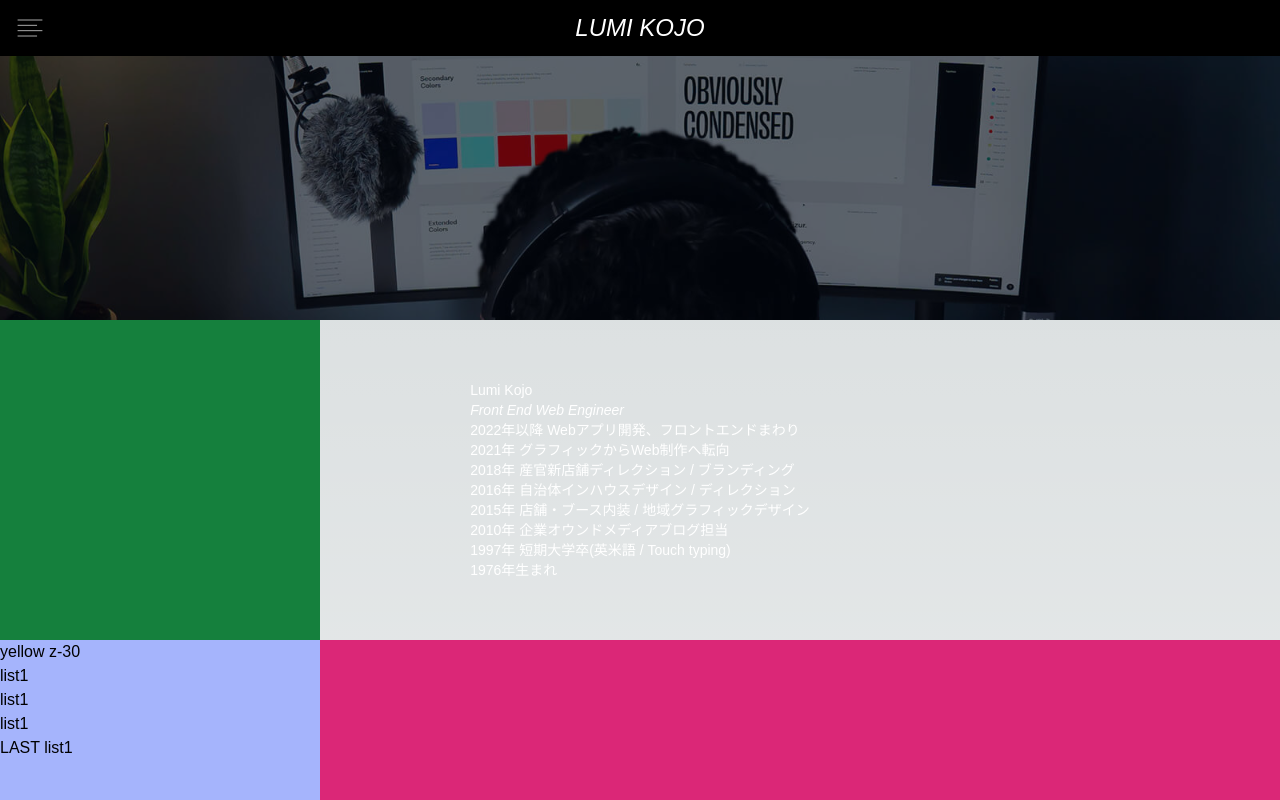
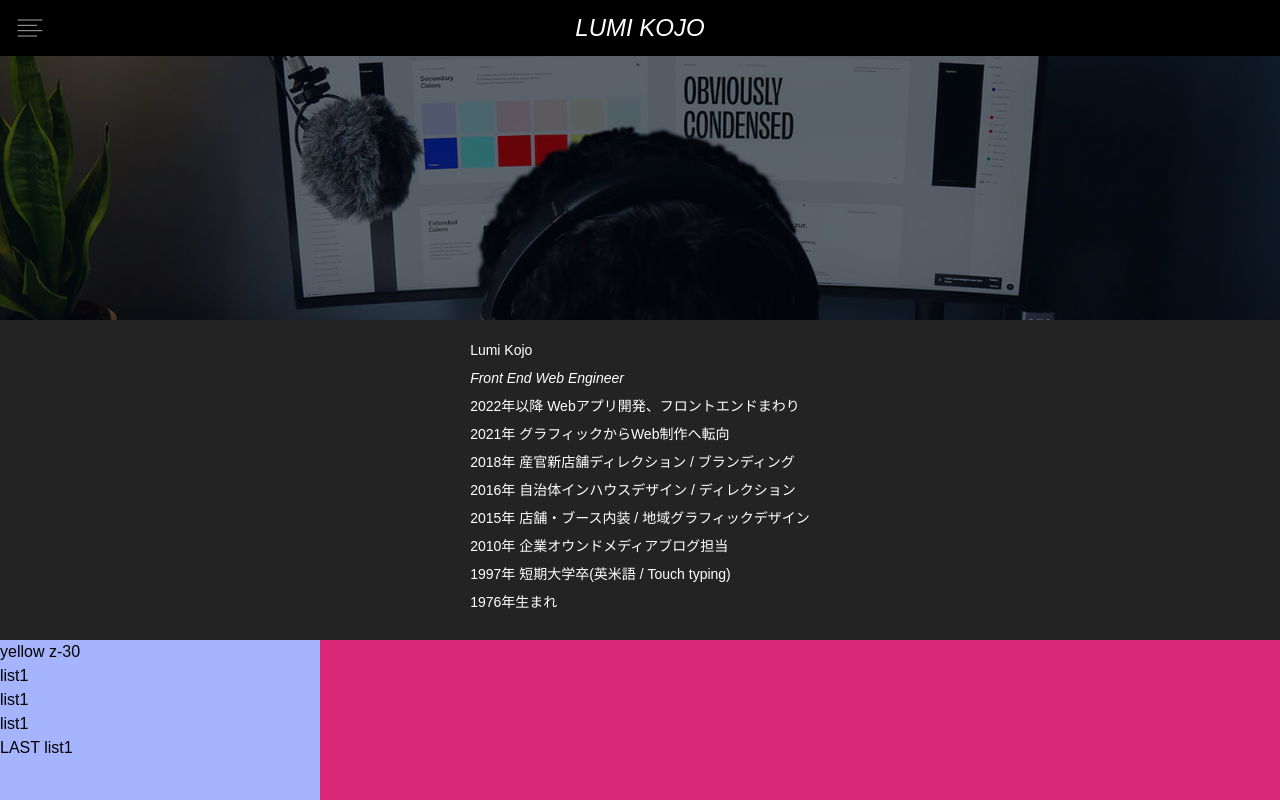
Before and after one commit to lumijoe/next_testocober, a Next.js app: page /test4 in a window 1280 px wide. Shown: the top 800 px of the page. Built offline with nearby package versions, Linux system fonts and the light colour scheme; a web font is replaced by a local one.

Commit message:
lign-height

```diff
--- a/pages/test4.js
+++ b/pages/test4.js
@@ -30,17 +30,17 @@ export default function Test4() {
             {/* ３番目：一部：テキスト部分 */}
             <div className="w-full h-80 absolute z-30 mt-[40vh] py-8 flex flex-col justify-center items-center">
                 <ul>
-                    <li><p className="text-white text-sm">Lumi Kojo</p></li>
-                    <li><p className="text-white text-sm italic">Front End Web Engineer</p></li>
-                    <li><p className="text-white text-sm">2022年以降  Webアプリ開発、フロントエンドまわり
+                    <li className='mb-2'><p className="text-white text-sm">Lumi Kojo</p></li>
+                    <li className='mb-2'><p className="text-white text-sm italic">Front End Web Engineer</p></li>
+                    <li className='mb-2'><p className="text-white text-sm">2022年以降  Webアプリ開発、フロントエンドまわり
                     </p></li>
-                    <li><p className="text-white text-sm">2021年 グラフィックからWeb制作へ転向</p></li>
-                    <li><p className="text-white text-sm">2018年 産官新店舗ディレクション / ブランディング</p></li>
-                    <li><p className="text-white text-sm">2016年 自治体インハウスデザイン / ディレクション</p></li>
-                    <li><p className="text-white text-sm">2015年 店舗・ブース内装 / 地域グラフィックデザイン </p></li>
-                    <li><p className="text-white text-sm">2010年 企業オウンドメディアブログ担当</p></li>
-                    <li><p className="text-white text-sm">1997年 短期大学卒(英米語 / Touch typing)</p></li>
-                    <li><p className="text-white text-sm">1976年生まれ</p></li>
+                    <li className='mb-2'><p className="text-white text-sm">2021年 グラフィックからWeb制作へ転向</p></li>
+                    <li className='mb-2'><p className="text-white text-sm">2018年 産官新店舗ディレクション / ブランディング</p></li>
+                    <li className='mb-2'><p className="text-white text-sm">2016年 自治体インハウスデザイン / ディレクション</p></li>
+                    <li className='mb-2'><p className="text-white text-sm">2015年 店舗・ブース内装 / 地域グラフィックデザイン </p></li>
+                    <li className='mb-2'><p className="text-white text-sm">2010年 企業オウンドメディアブログ担当</p></li>
+                    <li className='mb-2'><p className="text-white text-sm">1997年 短期大学卒(英米語 / Touch typing)</p></li>
+                    <li className='mb-2'><p className="text-white text-sm">1976年生まれ</p></li>
                 </ul>
             </div>
 
@@ -54,14 +54,14 @@ export default function Test4() {
 
 
             {/* ３番目のためのh80x2 (見えていないが削除するとレイアウトがバグる) */}
-            <div className="bg-gray-600  w-80 absolute h-80"></div>
-            <div className="bg-pink-600 w-80 h-80"></div>
+            <div className="bg-gray-600  w-90 absolute h-80"></div>
+            <div className="bg-[#232323] w-80 h-80"></div>
 
             {/* 3番目一部の背景部分 */}
-            <div className="bg-green-700 w-80 h-80"></div>
+            <div className="bg-[#232323] w-90 h-80"></div>
 
             {/* ４番目の背景とテキスト */}
-            <div className="bg-indigo-300 h-80 w-80 absolute z-30" style={{ height: "800px"}}>
+            <div className="bg-indigo-300 h-auto w-80 absolute z-30" style={{ height: "800px"}}>
                 <ul>
                     <li>yellow z-30</li>
                     <li>list1</li>
```
